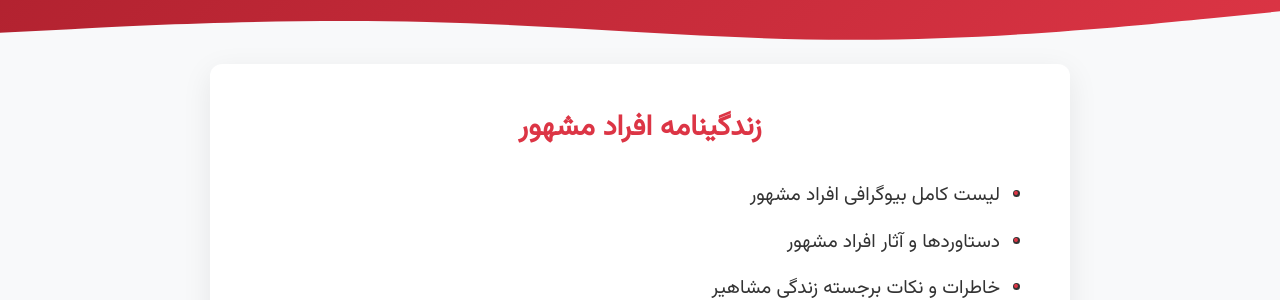
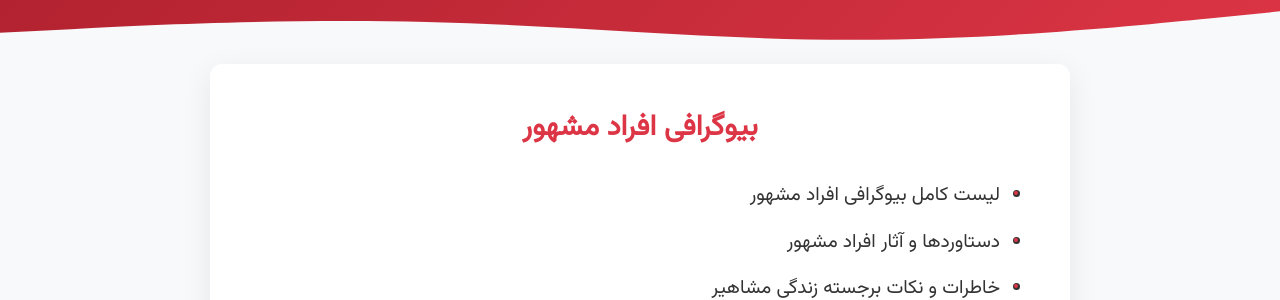
Before and after one commit to darkblog/darkblog.github.io, a Jekyll site: the page built from index.html, in a window 1280 px wide and 900 px high. Shown: the part 381-681 px from the top of the window. Built offline with Jekyll 4.4.1, drawn with Linux system fonts in a browser that asks for light colours.

Commit message:
Update index.html

```diff
--- a/index.html
+++ b/index.html
@@ -357,7 +357,7 @@ layout: null
 
     <main>
         <article class="description-box">
-            <h2 class="description-title">زندگینامه افراد مشهور</h2>
+            <h2 class="description-title">بیوگرافی افراد مشهور</h2>
             <section class="description-content">
                 <ul>
                     <li>لیست کامل بیوگرافی افراد مشهور</li>
```
